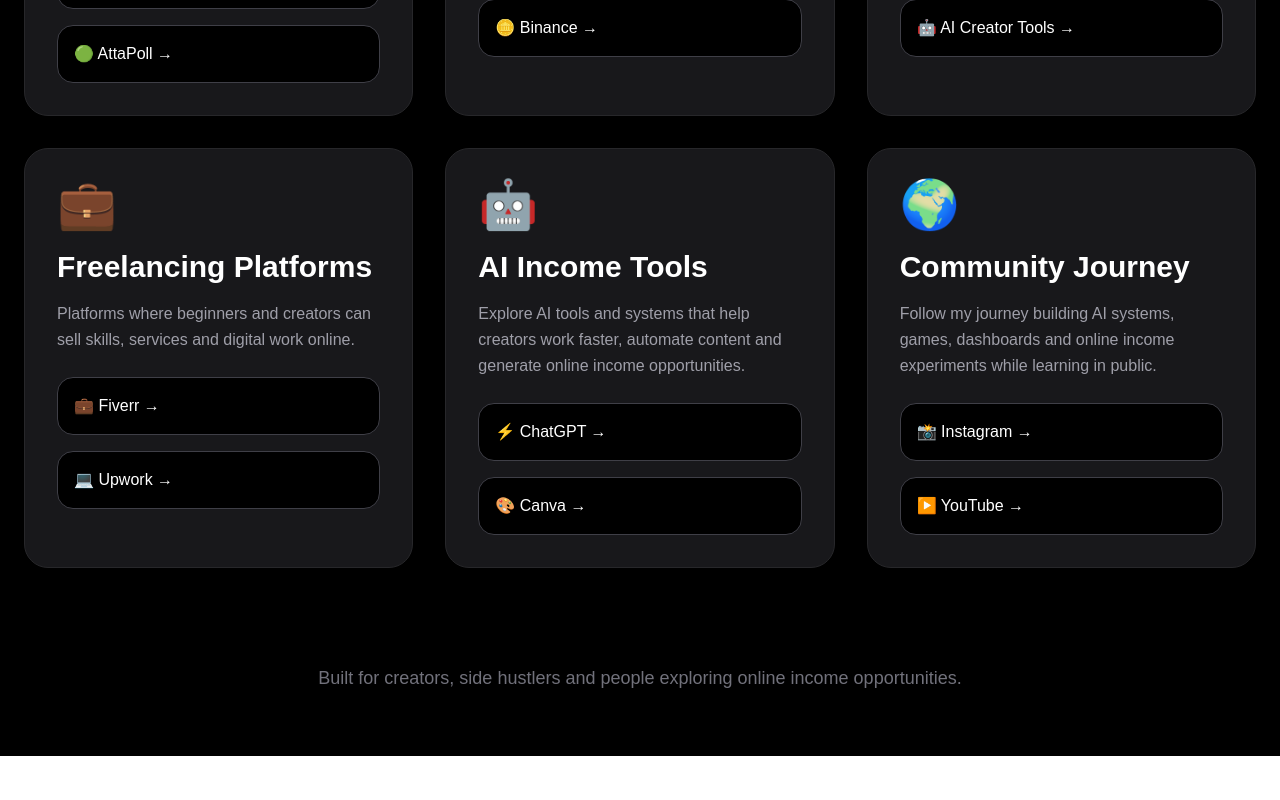
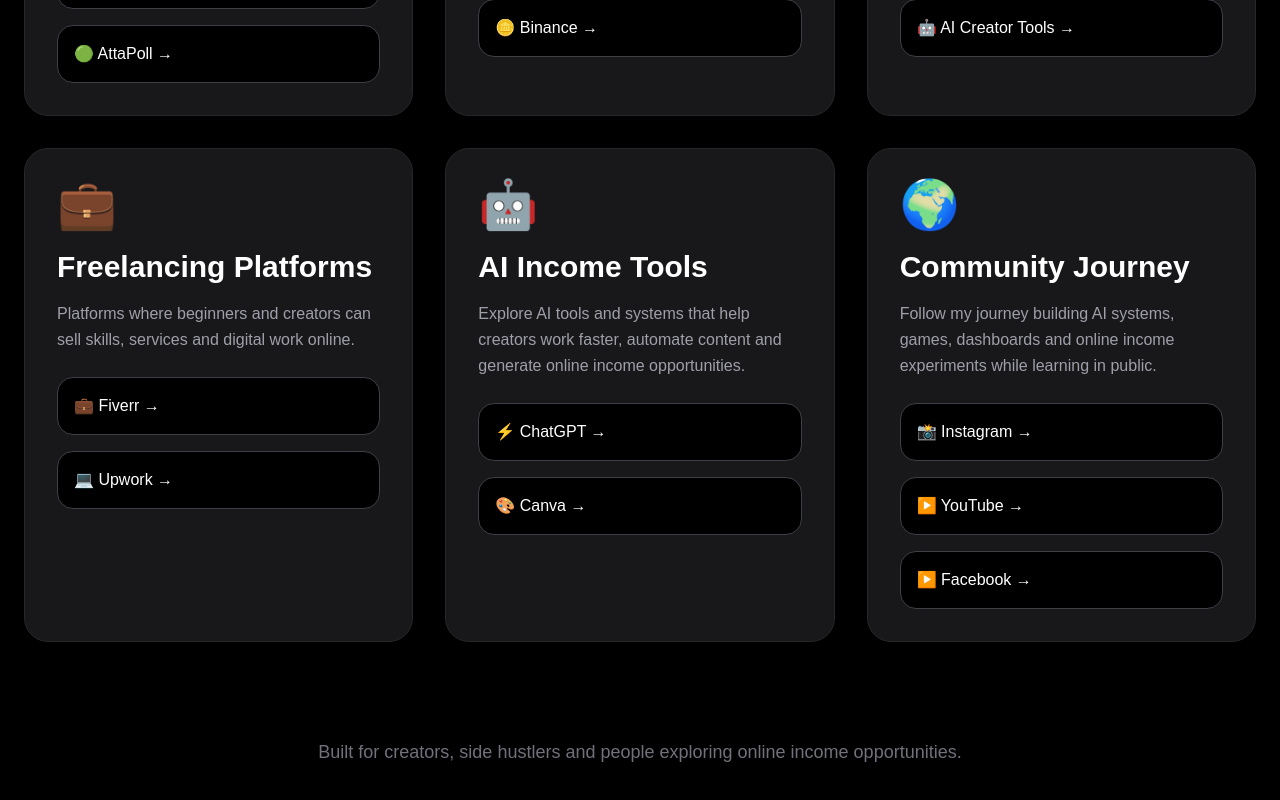
Before and after one commit to jefferysakwe-alt/income-systems-hub, a Next.js app: page / in a window 1280 px wide. Shown: the part 727-1527 px from the top of the page. Before the commit the page ends 1483 px from the top, so only its background shows below. Built offline with nearby package versions, Linux system fonts and the light colour scheme.

Commit message:
update homepage

```diff
--- a/app/page.js
+++ b/app/page.js
@@ -95,7 +95,7 @@
               </a>
 
               <a
-                href="https://www.binance.com"
+                href="https://www.binance.com/activity/referral-entry/CPA?ref=CPA_00C0DDLMAV"
                 target="_blank"
                 className="block bg-black border border-zinc-700 rounded-2xl p-4 hover:border-cyan-400"
               >
@@ -260,6 +260,13 @@
               >
                 ▶️ YouTube →
               </a>
+              <a
+                href="https://www.facebook.com/iamjeffjepoyeuro"
+                target="_blank"
+                className="block bg-black border border-zinc-700 rounded-2xl p-4 hover:border-red-400"
+              >
+                ▶️ Facebook →
+              </a>
 
             </div>
 
```
